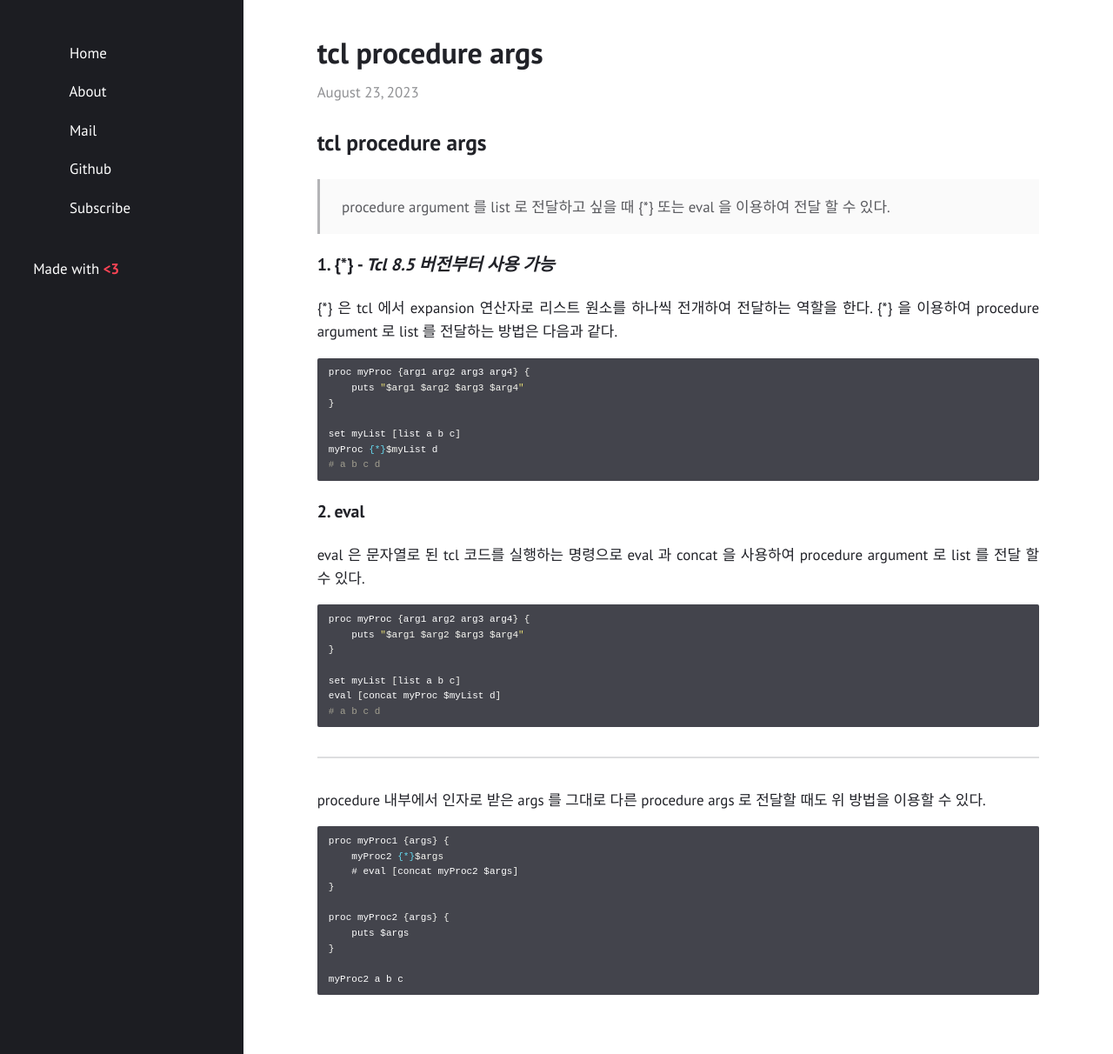
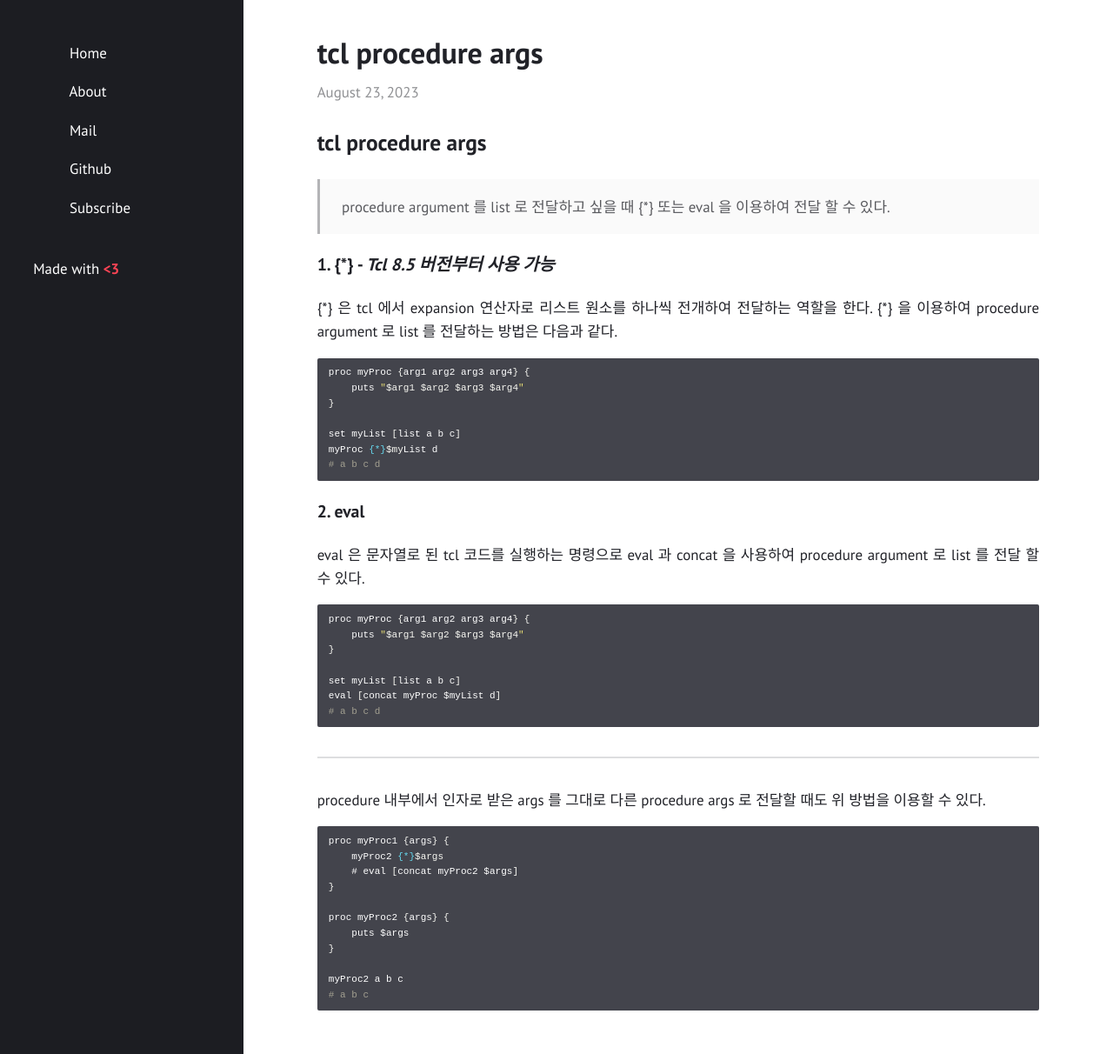
Before and after one commit to re-nos/re-nos.github.io, a Jekyll site: the page built from _posts/2023-08-23-tcl-procedure-args.md, in a window 1280 px wide and 1212 px high. Shown: the whole window at 87% size. Built offline with Jekyll 4.4.1, drawn with Linux system fonts in a browser that asks for light colours; comment, search, counter and statistics services are not loaded.

````diff
--- a/_posts/2023-08-23-tcl-procedure-args.md
+++ b/_posts/2023-08-23-tcl-procedure-args.md
@@ -46,4 +46,5 @@ proc myProc2 {args} {
 }
 
 myProc2 a b c
+# a b c
 ```
````
